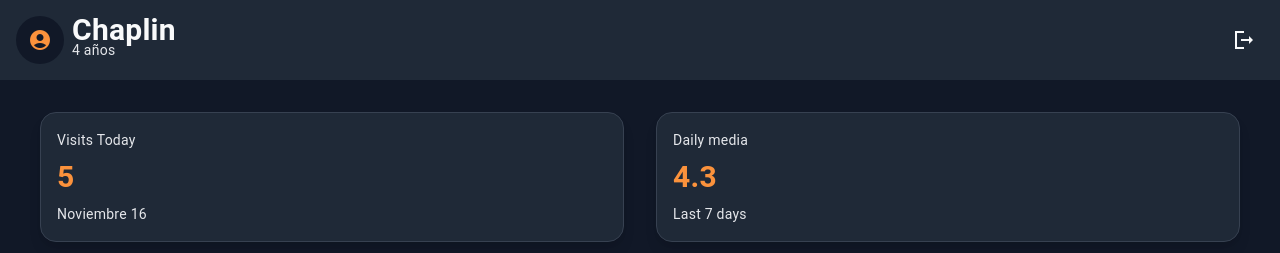
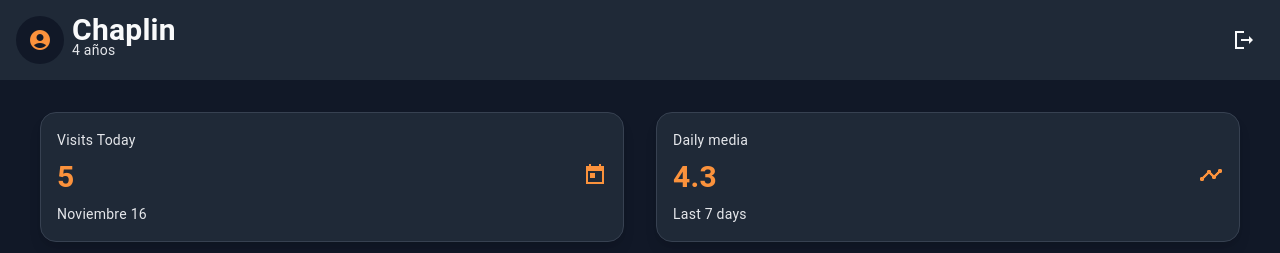
Before and after one commit to sasanchezramirez/ChaplinPoopManager-Front, an Angular app: page /home in a window 1280 px wide. Shown: the top 253 px of the page. Built offline with nearby package versions, Linux system fonts and the light colour scheme.

Commit message:
feat: adding new icons

```diff
--- a/src/app/features/home/home.component.html
+++ b/src/app/features/home/home.component.html
@@ -5,13 +5,15 @@
       title="Visits Today"
       [subtitle]="todayDate"
       [value]="todayVisits"
-      class="poops-times-container">
+      class="poops-times-container"
+      icon="today">
     </app-card>
      <app-card
       title="Daily media"
       subtitle="Last 7 days"
       [value]="dailyVisits"
-      class="poops-times-container">
+      class="poops-times-container"
+      icon="timeline">
     </app-card>
   </div>
   <div class="container">
```
